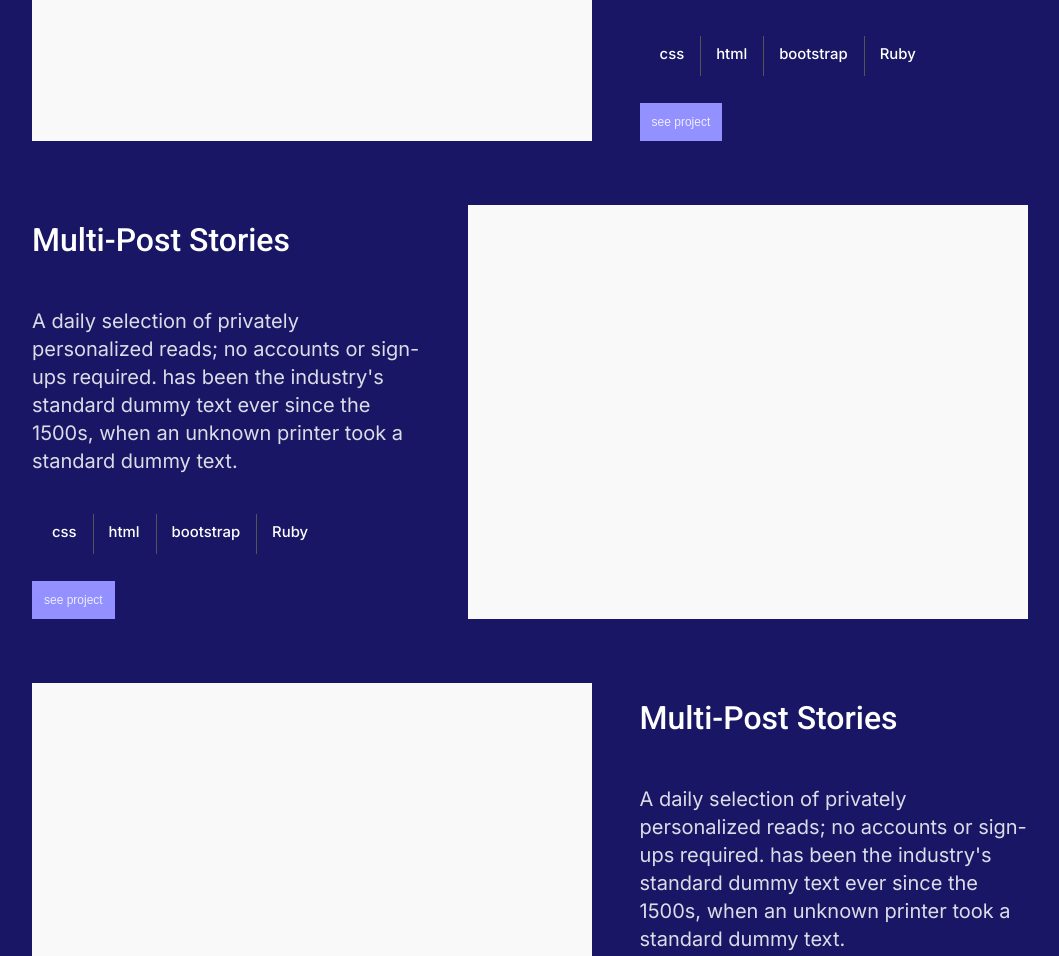
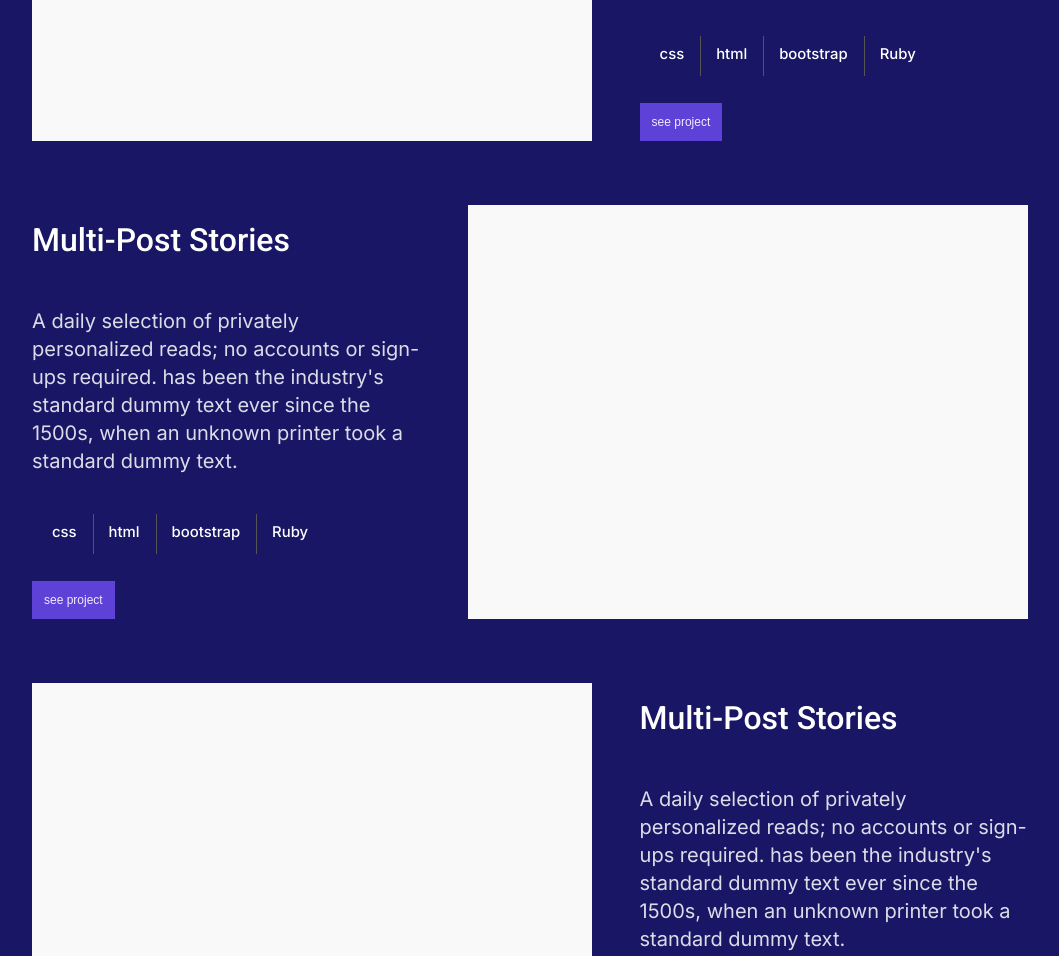
Before and after one commit to Debas-31/dbus-portfolio, a plain HTML site: page index.html in a window 1280 px wide. Shown: the part 1442-2398 px from the top of the page, without its empty margins (110-1169 px from the left). Drawn offline with Linux system fonts and the light colour scheme.

Commit message:
Change background color to button

```diff
--- a/style.css
+++ b/style.css
@@ -236,7 +236,7 @@ nav {
   display: flex;
   justify-self: start;
   color: var(--var-secondary-1);
-  background-color: var(--var-primary-3);
+  background-color: var(--var-primary-1);
   border: none;
 }
 
```
